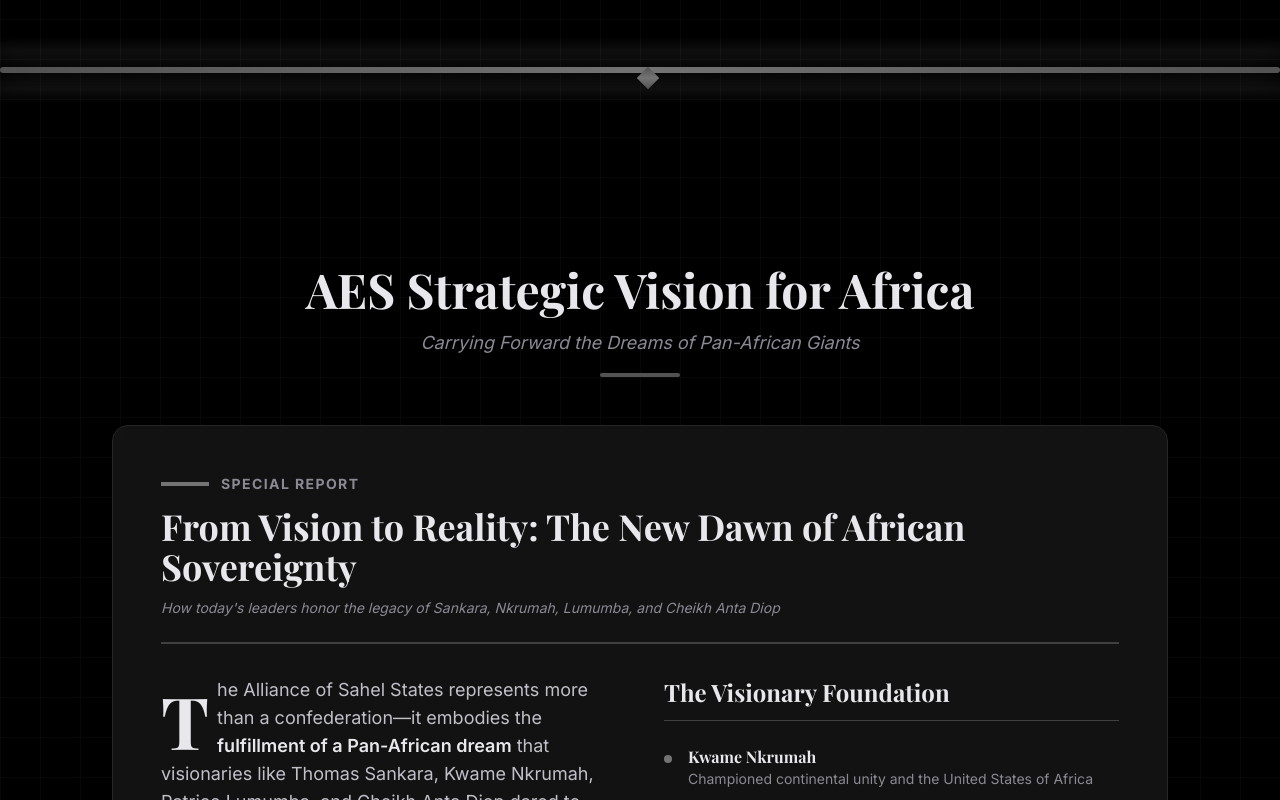
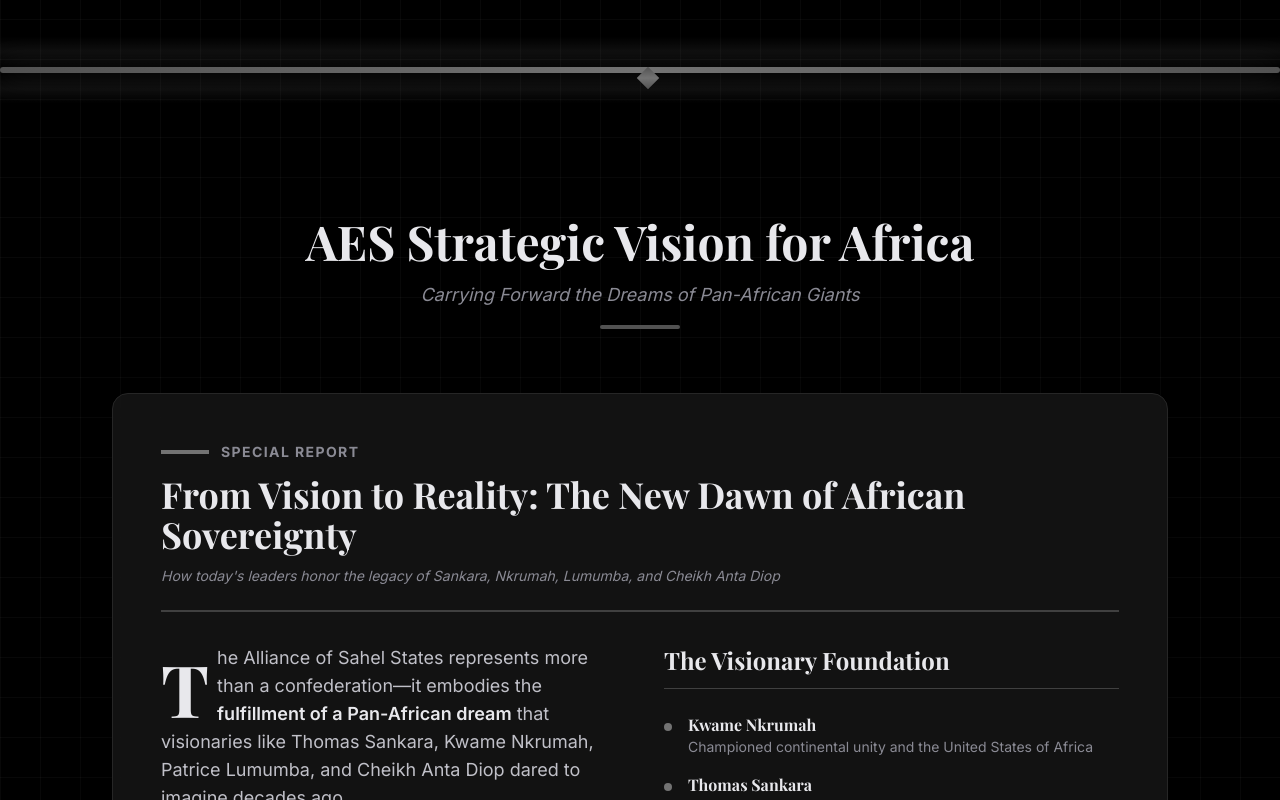
Before and after one commit to HM-aes/AES-African-Project, a Next.js app: page / in a window 1280 px wide. Shown: the part 7020-7820 px from the top of the page. Built offline with nearby package versions, Linux system fonts and the light colour scheme; a web font is replaced by a local one.

Commit message:
feat: Complete header spacing standardization
- Standardized AES Vision section (pt-20, mb-16)
- All sections now have consistent spacing from dividers
- Timeline header already properly formatted
- Thicker gradient borders (4px) across all card components

```diff
--- a/components/AESVision.tsx
+++ b/components/AESVision.tsx
@@ -7,7 +7,7 @@
   const [isHovered, setIsHovered] = useState(false);
 
   return (
-    <section className="relative py-20 md:py-32 overflow-hidden">
+    <section className="relative pt-20 pb-20 md:pb-32 overflow-hidden">
       {/* Ambient background glows - neutral */}
       <div className="absolute top-0 left-1/4 w-96 h-96 bg-gradient-radial from-neutral-300/20 via-transparent to-transparent blur-3xl dark:from-neutral-700/10" />
       <div className="absolute bottom-0 right-1/4 w-96 h-96 bg-gradient-radial from-neutral-300/20 via-transparent to-transparent blur-3xl dark:from-neutral-700/10" />
@@ -19,7 +19,7 @@
           whileInView={{ opacity: 1, y: 0 }}
           viewport={{ once: true }}
           transition={{ duration: 0.8 }}
-          className="text-center mb-12"
+          className="text-center mb-16"
         >
           <h2 className="text-3xl md:text-5xl font-heading font-bold text-neutral-900 dark:text-[#e8e8ec] mb-4 drop-shadow-sm">
             AES Strategic Vision for Africa
```
